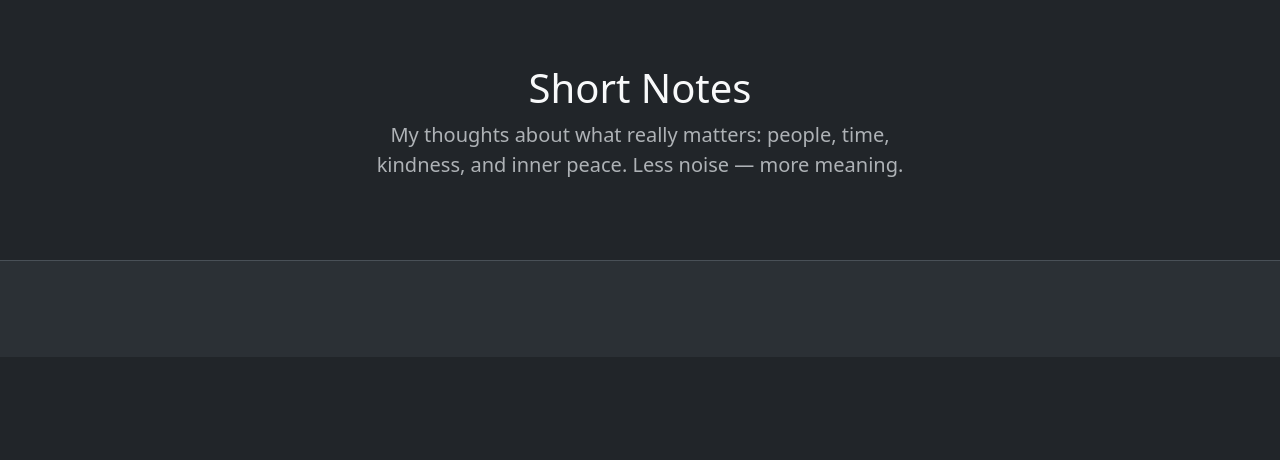
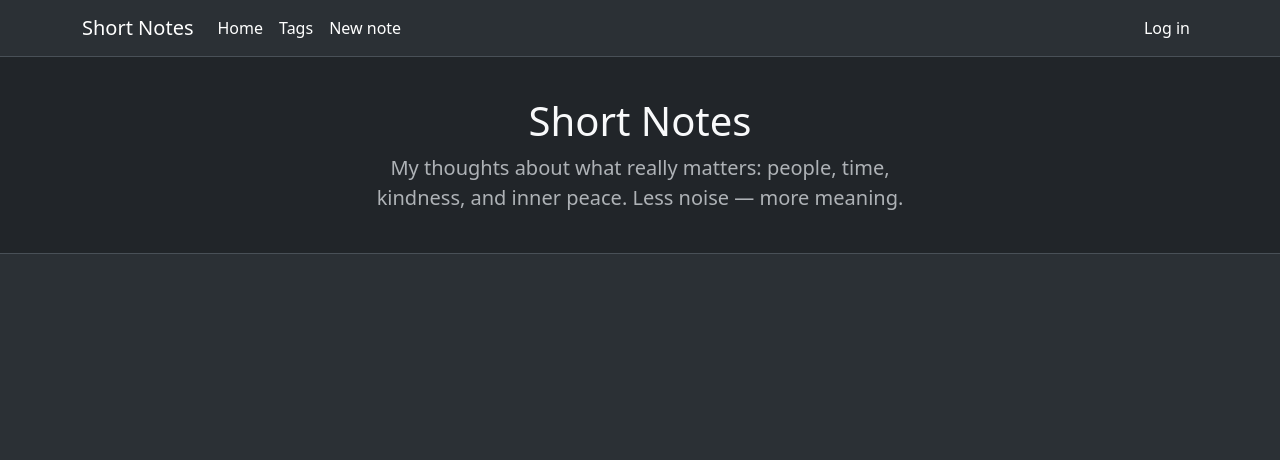
Before and after one commit to lesykos/short-notes-flask, a Flask app: page / in a window 1280 px wide. Shown: the top 460 px of the page. Before the commit the page ends 261 px from the top, so only its background shows below. Run offline with Flask 3, Linux system fonts and the light colour scheme; data that the repository does not hold is empty.

Commit message:
Add header nav in base template

```diff
--- a/app/templates/base.html
+++ b/app/templates/base.html
@@ -10,20 +10,17 @@
     {% endblock head %}
 </head>
 <body>
+    {% include 'helpers/_header.html' %}
+
     <main class="min-vh-100">
         {% include 'helpers/_toasts.html' %}
-        <section class="container py-5 text-center ">
+        <section class="container py-4 text-center ">
             <div class="row py-lg-3">
                 <div class="col-lg-6 col-md-8 mx-auto">
                     <h1 class="fw-light">
                         <a href="/" class="link-light link-underline-opacity-0">Short Notes</a>
                     </h1>
-                    <p class="lead text-body-secondary">My thoughts about what really matters: people, time, kindness, and inner peace. Less noise — more meaning.</p>
-                    {% if g.is_admin %}
-                    <div>
-                        <a class="btn btn-outline-light" href="{{ url_for('notes.new') }}">Write a new note</a>
-                    </div>
-                    {% endif %}
+                    <p class="lead text-body-secondary mb-0">My thoughts about what really matters: people, time, kindness, and inner peace. Less noise — more meaning.</p>
                 </div>
             </div>
         </section>
--- /dev/null
+++ b/app/templates/helpers/_header.html
@@ -0,0 +1,29 @@
+<header class="navbar bg-body-tertiary border-bottom">
+    <div class="container d-flex flex-wrap">
+        <a class="navbar-brand" href="/">Short Notes</a>
+        <ul class="nav me-auto">
+            <li class="nav-item"><a href="{{ url_for('main.index') }}" class="nav-link link-body-emphasis px-2">Home</a></li>
+            <li class="nav-item"><a href="{{ url_for('tags.index') }}" class="nav-link link-body-emphasis px-2">Tags</a></li>
+            {% if g.current_user_is_admin %}
+                <li class="nav-item">
+                    <a href="{{ url_for('notes.new') }}" class="nav-link link-body-emphasis px-2">
+                        New note
+                    </a>
+                </li>
+            {% endif %}
+        </ul>
+        <ul class="nav">
+            <li class="nav-item">
+                {% if g.current_user %}
+                    <a href="{{ url_for('auth.logout') }}" class="nav-link link-body-emphasis px-2">
+                        Log out
+                    </a>
+                {% else %}
+                    <a href="{{ url_for('auth.login') }}" class="nav-link link-body-emphasis px-2">
+                        Log in
+                    </a>
+                {% endif %}
+            </li>
+        </ul>
+    </div>
+</header>
--- a/app/templates/index.html
+++ b/app/templates/index.html
@@ -11,7 +11,7 @@ Short Notes
 
 {% block content %}
 
-    <div class="notes py-5 bg-body-tertiary border-top">
+    <div class="notes min-vh-100 py-5 bg-body-tertiary border-top">
         <div class="container">
             <div class="row justify-content-md-center">
                 {% if page_heading %}
```
